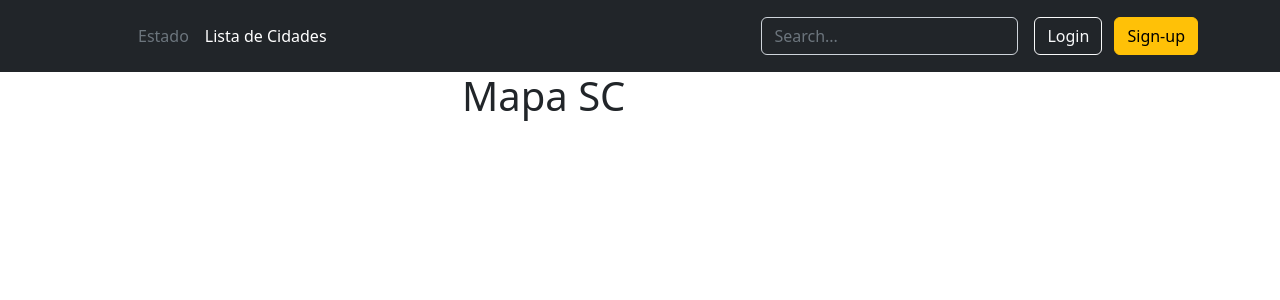
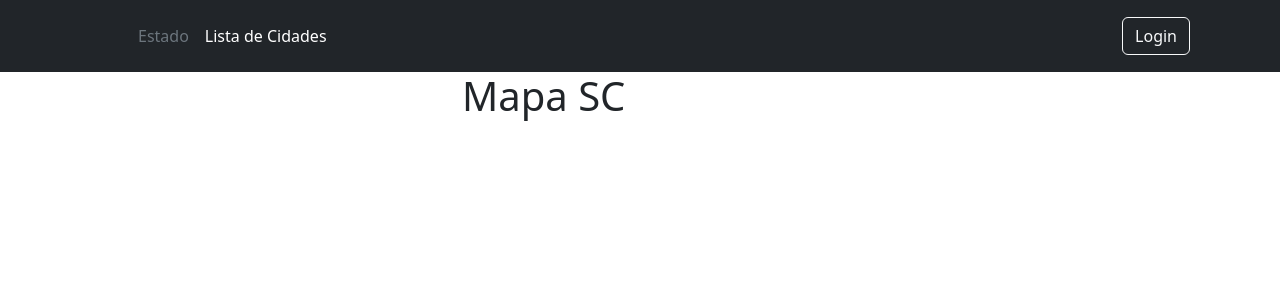
Before and after one commit to LFBossa/MapaSaudeSC-django, a Django app: page /mapa/estado/ in a window 1280 px wide. Shown: the top 300 px of the page. Run offline with Django 4.2, Linux system fonts and the light colour scheme; data that the repository does not hold is empty.

Commit message:
remove coisas não usadas do header

```diff
--- a/mapasaude/mapa/templates/mapas/header.html
+++ b/mapasaude/mapa/templates/mapas/header.html
@@ -10,13 +10,9 @@
           <li><a href="{% url 'mapa:listacidades' %}" class="nav-link px-2 text-white">Lista de Cidades</a></li>
         </ul>
 
-        <form class="col-12 col-lg-auto mb-3 mb-lg-0 me-lg-3" role="search">
-          <input type="search" class="form-control form-control-dark text-white bg-dark" placeholder="Search..." aria-label="Search">
-        </form>
 
         <div class="text-end">
           <button type="button" class="btn btn-outline-light me-2">Login</button>
-          <button type="button" class="btn btn-warning">Sign-up</button>
         </div>
       </div>
     </div>
```
